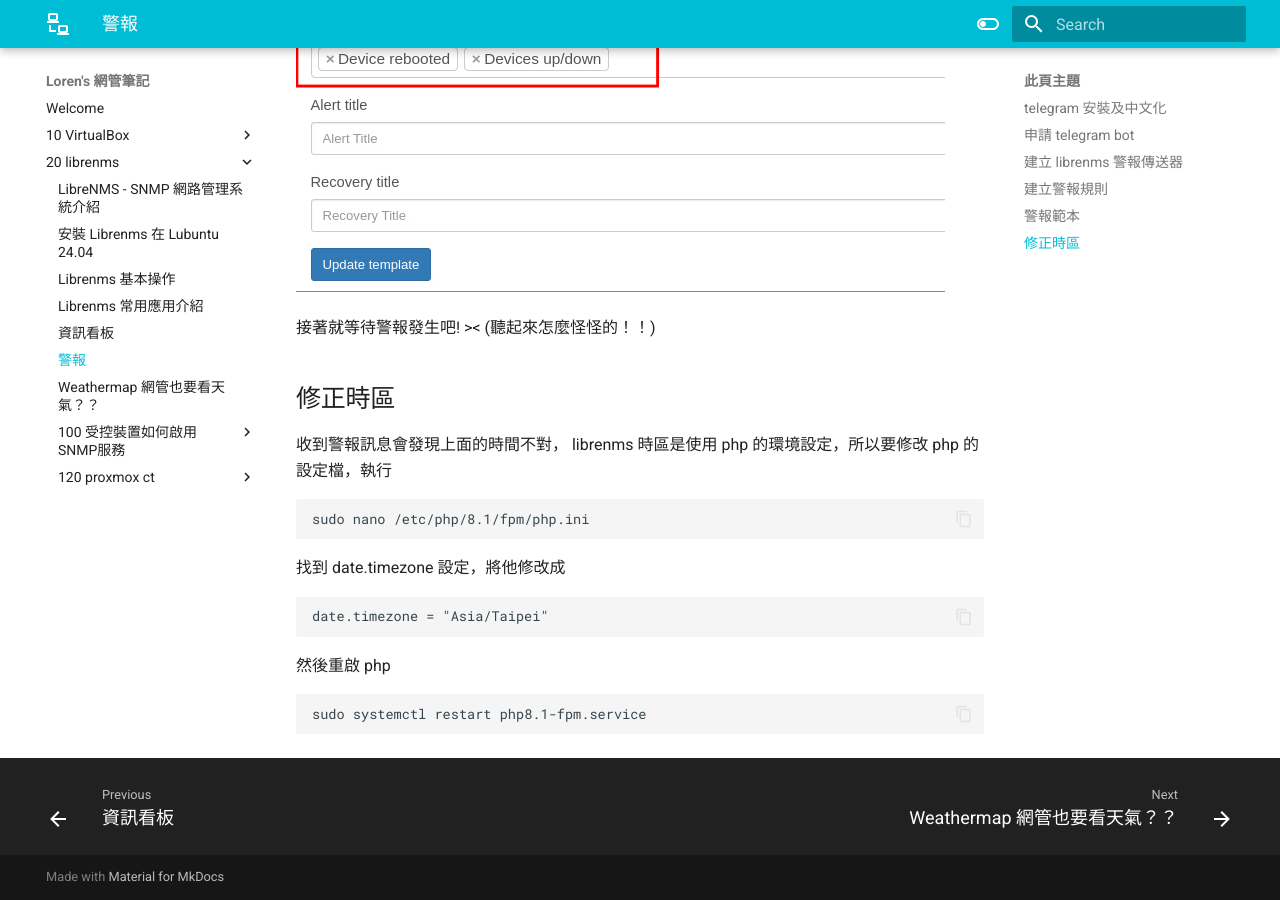
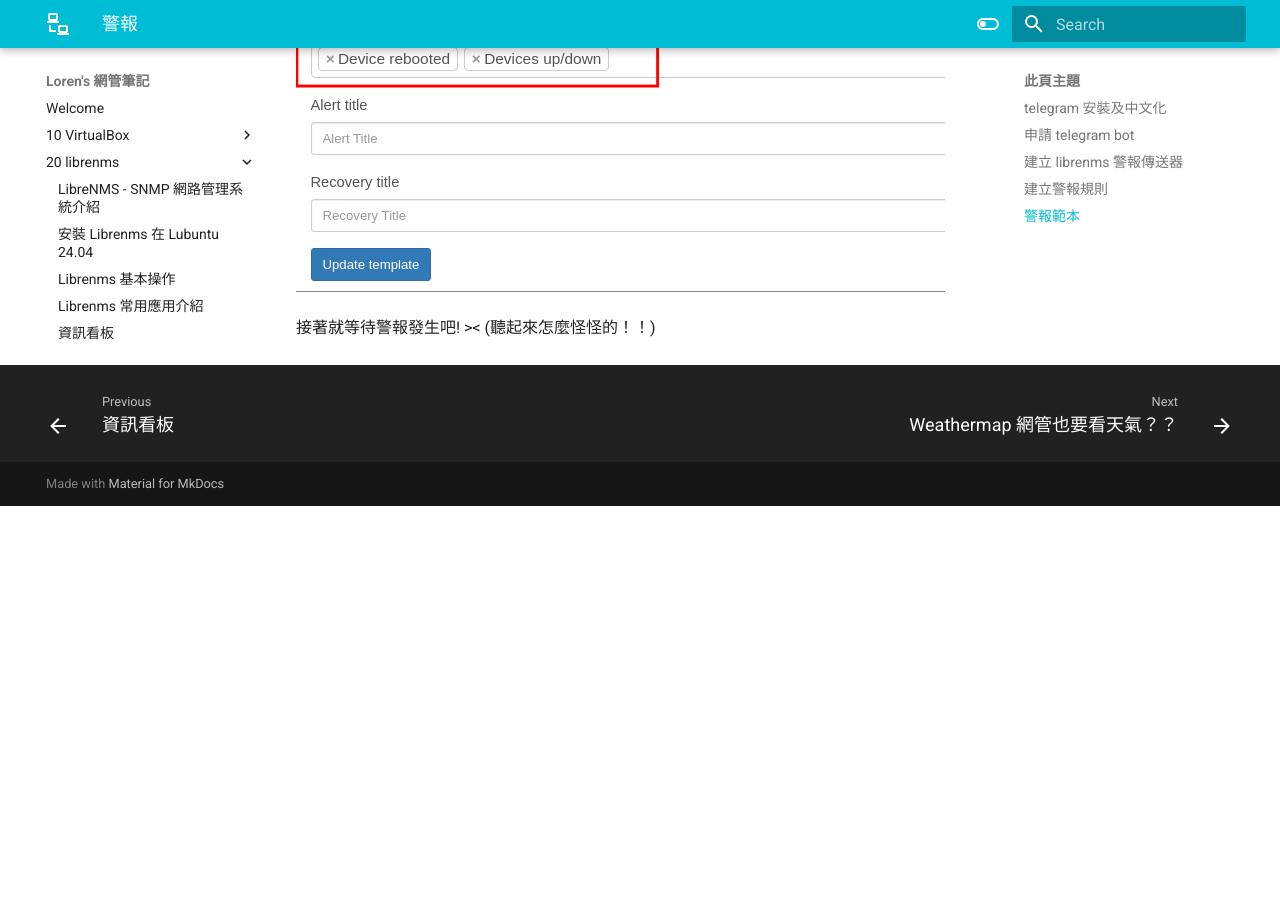
Before and after one commit to loren2018tw/nmnote, an MkDocs documentation site: the page built from docs/20_librenms/60-alert.md, in a window 1280 px wide and 900 px high, scrolled down 5979 px. Built offline with MkDocs 1.6.1 and Material for MkDocs 9.7.7, drawn with Linux system fonts in a browser that asks for light colours; after the commit the page ends 6485 px from its top, so only the background shows below that.

Commit message:
loren-d630mt 2025-3-13:14:57:44

````diff
--- a/docs/20_librenms/60-alert.md
+++ b/docs/20_librenms/60-alert.md
@@ -71,17 +71,3 @@
 
 
 接著就等待警報發生吧! >< (聽起來怎麼怪怪的！！)
-
-## 修正時區
-收到警報訊息會發現上面的時間不對， librenms 時區是使用 php 的環境設定，所以要修改 php 的設定檔，執行
-```sh
-sudo nano /etc/php/8.1/fpm/php.ini
-```
-找到 date.timezone 設定，將他修改成
-```
-date.timezone = "Asia/Taipei"
-```
-然後重啟 php
-```sh
-sudo systemctl restart php8.1-fpm.service
-```
````
Also changed, not shown: docs/20_librenms/20_add_device.md (+37 -1 lines), docs/20_librenms/20_add_device/1741831404376.png (added), docs/20_librenms/20_add_device/1741832589011.png (added), docs/20_librenms/20_add_device/1741833753009.png (added), docs/20_librenms/20_add_device/1741834037079.png (added).
